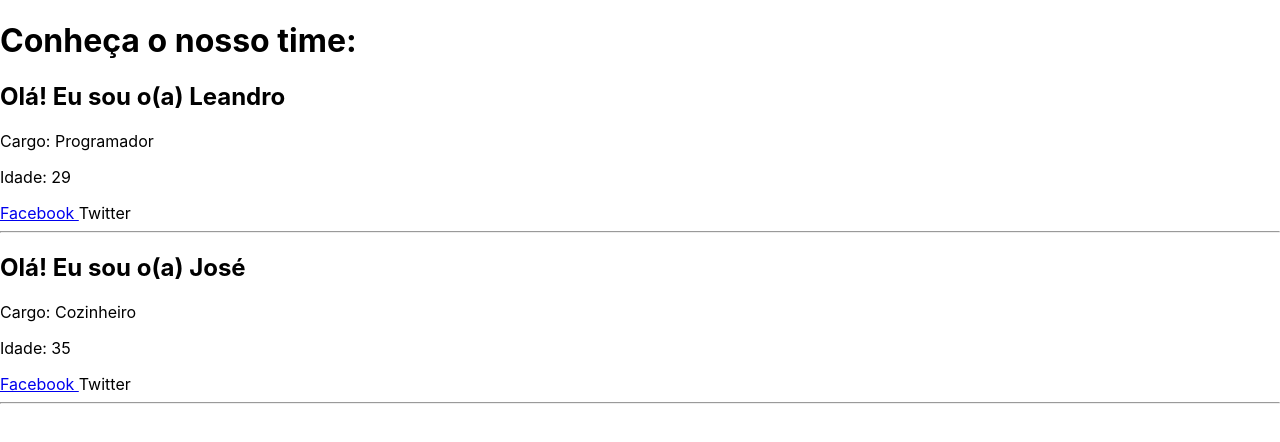
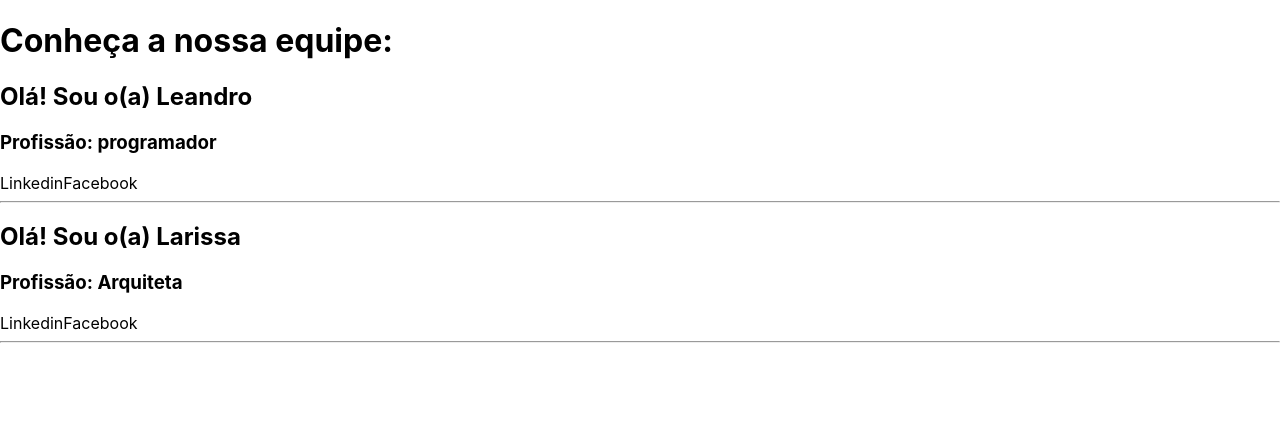
Before and after one commit to leandrolimadeveloper/Curso-react-udemy, a React (Create React App) app in the folder meu-site/: page / in a window 1280 px wide. Shown: the top 442 px of the page. Built offline with nearby package versions, Linux system fonts and the light colour scheme.

Commit message:
34. Aplicando Class component

```diff
--- a/meu-site/src/App.js
+++ b/meu-site/src/App.js
@@ -1,41 +1,44 @@
-import './App.css';
+import React, { Component } from 'react'
 
-const Time = (props) => {
-  return (
-    <div>
-      <Sobre username={props.nome} cargo={props.cargo}
-             idade={props.idade}/>
-      <Social fb={props.facebook}/>
-      <hr></hr>
-    </div>
-  )
+class Equipe extends Component {
+  render() {
+    return(
+      <div>
+        <Sobre nome={this.props.nome} profissao={this.props.profissao}/>
+        <Social />
+        <hr></hr>
+      </div>
+
+    )
+  }
 }
 
-const Sobre = (props) => {
-  return (
-    <div>
-      <h2>Olá! Eu sou o(a) {props.username}</h2>
-      <p>Cargo: {props.cargo}</p>
-      <p>Idade: {props.idade}</p>
-    </div>
-  )
+class Sobre extends Component {
+  render() {
+    return(
+      <div>
+        <h2>Olá! Sou o(a) {this.props.nome}</h2>
+        <h3>Profissão: {this.props.profissao}</h3>
+      </div>
+    )
+  }
 }
 
 const Social = (props) => {
   return (
     <div>
-      <a href={props.fb}>Facebook </a>
-      <a>Twitter</a>
+      <a>Linkedin</a>
+      <a>Facebook</a>
     </div>
-  )
+  );
 }
 
 function App() {
-  return (
+  return(
     <div>
-      <h1>Conheça o nosso time:</h1>
-      <Time nome="Leandro" cargo="Programador" idade="29" facebook="https://facebook.com"/>
-      <Time nome="José" cargo="Cozinheiro" idade="35" facebook="https://facebook.com"/>
+      <h1>Conheça a nossa equipe:</h1>
+      <Equipe nome="Leandro" profissao="programador"/>
+      <Equipe nome="Larissa" profissao="Arquiteta"/>
     </div>
   )
 }
```
